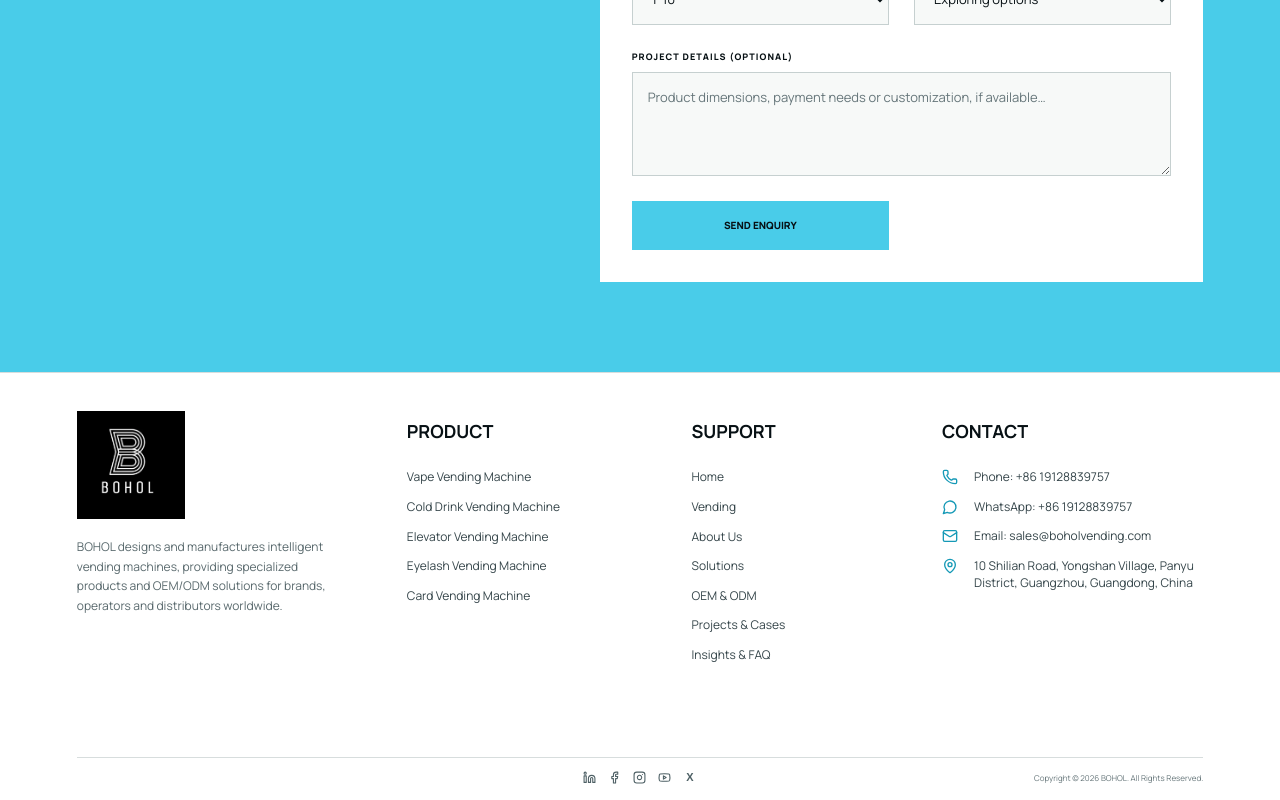
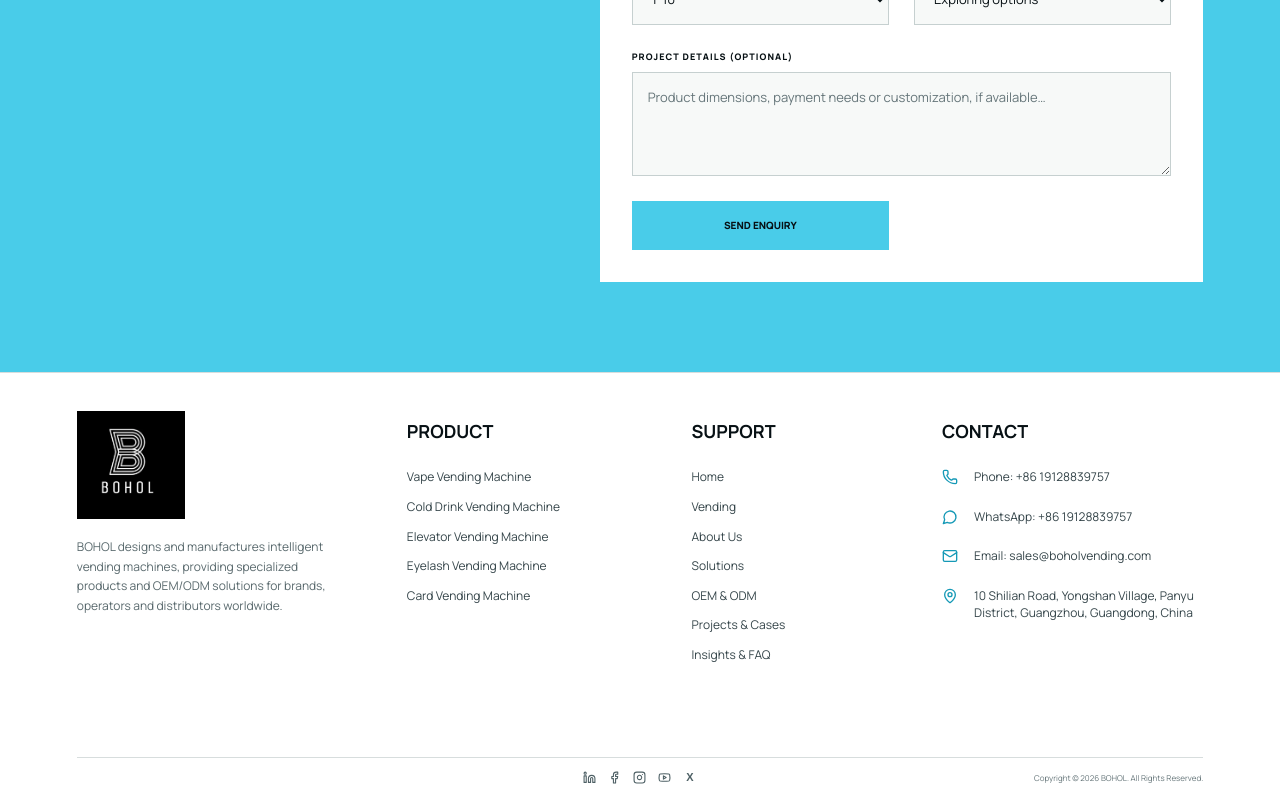
Before and after one commit to boholvending/bohol-vending, a Next.js app: page /about in a window 1280 px wide. Shown: the part 8075-8875 px from the top of the page. Built offline with nearby package versions, Linux system fonts and the light colour scheme; no server answers.

Commit message:
Link contact details and add Google Maps location

```diff
--- a/components/site-footer-v3.module.css
+++ b/components/site-footer-v3.module.css
@@ -1,7 +1,7 @@
 .footer{display:grid!important;grid-template-columns:1.2fr 1fr .85fr 1.15fr!important;gap:clamp(34px,4.5vw,76px)!important;padding:48px clamp(32px,6vw,96px) 0!important;background:#fff!important;color:#071014!important;border-top:1px solid #d7dddd}
 .panel{display:block!important;min-width:0!important}.panel h2{margin:0 0 20px!important;color:#071014!important;font-size:18px!important;line-height:1.2;font-weight:700}.panel nav,.panel nav span{display:block!important}.panel nav a{display:inline-block!important;margin:0!important;padding:7px 0!important;color:#35454a!important;font-size:12px!important;line-height:1.3!important}.panel nav a:hover{color:#128ca7!important}
 .logo{display:block!important;width:108px!important;height:108px!important;margin:-10px 0 18px!important;overflow:hidden!important}.logo img{display:block!important;width:108px!important;height:108px!important;object-fit:cover!important}.about>p{max-width:305px;margin:0!important;color:#59696d!important;font-size:12px!important;line-height:1.65!important}
-.contactRow{display:grid!important;grid-template-columns:22px minmax(0,1fr)!important;align-items:start!important;gap:10px!important;margin:0!important;padding:6px 0!important;color:#35454a!important;font-size:12px!important;line-height:1.45!important}.contactRow svg{width:16px;height:16px;margin-top:1px;color:#1599b6}.contactRow span{display:block!important}
+.contactRow{display:grid!important;grid-template-columns:22px minmax(0,1fr)!important;align-items:start!important;gap:10px!important;margin:0!important;padding:6px 0!important;color:#35454a!important;font-size:12px!important;line-height:1.45!important}.contactRow svg{width:16px;height:16px;margin-top:1px;color:#1599b6}.contactRow span,.contactRow a{display:block!important}.contactRow a{color:inherit;text-decoration:none}.contactRow a:hover{text-decoration:underline;text-underline-offset:3px}
 .bottom{grid-column:1/-1!important;display:grid!important;grid-template-columns:1fr auto 1fr!important;align-items:center!important;gap:20px!important;margin-top:30px!important;padding:12px 0 15px!important;border-top:1px solid #d7dddd!important}.socials{display:flex!important;align-items:center;justify-content:center;gap:10px!important;margin:0!important}.socials a{display:grid!important;place-items:center;width:15px!important;height:15px!important;margin:0!important;border:0!important;background:transparent!important;color:#4e6065!important;font:700 11px/1 Arial,sans-serif!important}.socials a:hover{color:#128ca7!important}.bottom small{grid-column:auto!important;justify-self:end!important;padding:0!important;border:0!important;white-space:nowrap;color:#657579!important;font-size:8px!important;letter-spacing:0!important}
 @media(max-width:980px){.footer{grid-template-columns:repeat(2,minmax(0,1fr))!important}.panel{grid-column:auto!important}}
 @media(max-width:560px){.footer{grid-template-columns:1fr!important;padding:40px 24px 0!important}.panel{grid-column:auto!important;padding-bottom:24px;border-bottom:1px solid #e1e5e5}.bottom{grid-template-columns:1fr!important;justify-items:center!important;gap:9px!important}.bottom>span{display:none}.bottom small{justify-self:center!important;white-space:normal;text-align:center}}
--- a/components/site-footer.tsx
+++ b/components/site-footer.tsx
@@ -12,7 +12,7 @@ export function SiteFooter({ locale = "en" }: { locale?: "en" | "zh" }) {
     <div className={`${s.panel} ${s.about}`}><Link className={s.logo} href={zh?"/zh":"/"} aria-label="BOHOL home"><Image src="/images/brand/bohol-logo.webp" alt="BOHOL" width={500} height={500} sizes="108px"/></Link><p>{zh?"BOHOL 专注智能自动售货设备的研发与制造，为品牌方、运营商和经销商提供专业产品及 OEM/ODM 定制服务。":"BOHOL designs and manufactures intelligent vending machines, providing specialized products and OEM/ODM solutions for brands, operators and distributors worldwide."}</p></div>
     <div className={s.panel}><h2>{zh?"主营产品":"PRODUCT"}</h2><nav>{products.map(([en,href,cn])=><span key={href}><Link href={path(href)}>{zh?cn:en}</Link></span>)}</nav></div>
     <div className={s.panel}><h2>{zh?"网站导航":"SUPPORT"}</h2><nav><span><Link href={zh?"/zh":"/"}>{zh?"首页":"Home"}</Link></span>{!zh && <span><Link href="/vending">Vending</Link></span>}<span><Link href={path("/about")}>{zh?"关于 BOHOL":"About Us"}</Link></span><span><Link href={path("/solutions")}>{zh?"解决方案":"Solutions"}</Link></span><span><Link href={path("/oem-odm")}>OEM &amp; ODM</Link></span><span><Link href={path("/projects")}>{zh?"成功案例":"Projects & Cases"}</Link></span><span><Link href={path("/insights")}>{zh?"新闻资讯":"Insights & FAQ"}</Link></span></nav></div>
-    <div className={`${s.panel} ${s.contact}`}><h2>{zh?"联系我们":"CONTACT"}</h2><div className={s.contactRow}><Phone/><span>{zh?"电话：+86 19128839757":"Phone: +86 19128839757"}</span></div><div className={s.contactRow}><MessageCircle/><span>WhatsApp: +86 19128839757</span></div><div className={s.contactRow}><Mail/><span>{zh?"邮箱：sales@boholvending.com":"Email: sales@boholvending.com"}</span></div><div className={s.contactRow}><MapPin/><span>{zh?"中国，广东省广州市番禺区市莲路永善村段10号":"10 Shilian Road, Yongshan Village, Panyu District, Guangzhou, Guangdong, China"}</span></div></div>
+    <div className={`${s.panel} ${s.contact}`}><h2>{zh?"联系我们":"CONTACT"}</h2><div className={s.contactRow}><Phone/><a href="tel:+8619128839757">{zh?"电话：+86 19128839757":"Phone: +86 19128839757"}</a></div><div className={s.contactRow}><MessageCircle/><a href="https://wa.me/8619128839757" target="_blank" rel="noreferrer">WhatsApp: +86 19128839757</a></div><div className={s.contactRow}><Mail/><a href="mailto:sales@boholvending.com">{zh?"邮箱：sales@boholvending.com":"Email: sales@boholvending.com"}</a></div><div className={s.contactRow}><MapPin/><a href="https://www.google.com/maps/search/?api=1&query=10+Shilian+Road%2C+Yongshan+Village%2C+Panyu+District%2C+Guangzhou%2C+Guangdong%2C+China" target="_blank" rel="noreferrer">{zh?"中国，广东省广州市番禺区市莲路永善村段10号":"10 Shilian Road, Yongshan Village, Panyu District, Guangzhou, Guangdong, China"}</a></div></div>
     <div className={s.bottom}><span aria-hidden="true"/><div className={s.socials}>{socials.map(([label,href,Icon])=><a key={label} href={href} target="_blank" rel="noopener noreferrer" aria-label={label}><Icon size={13}/></a>)}<a href="https://x.com/" target="_blank" rel="noopener noreferrer" aria-label="X">X</a></div><small>Copyright © {new Date().getFullYear()} BOHOL. All Rights Reserved.</small></div>
   </footer>;
 }
```
